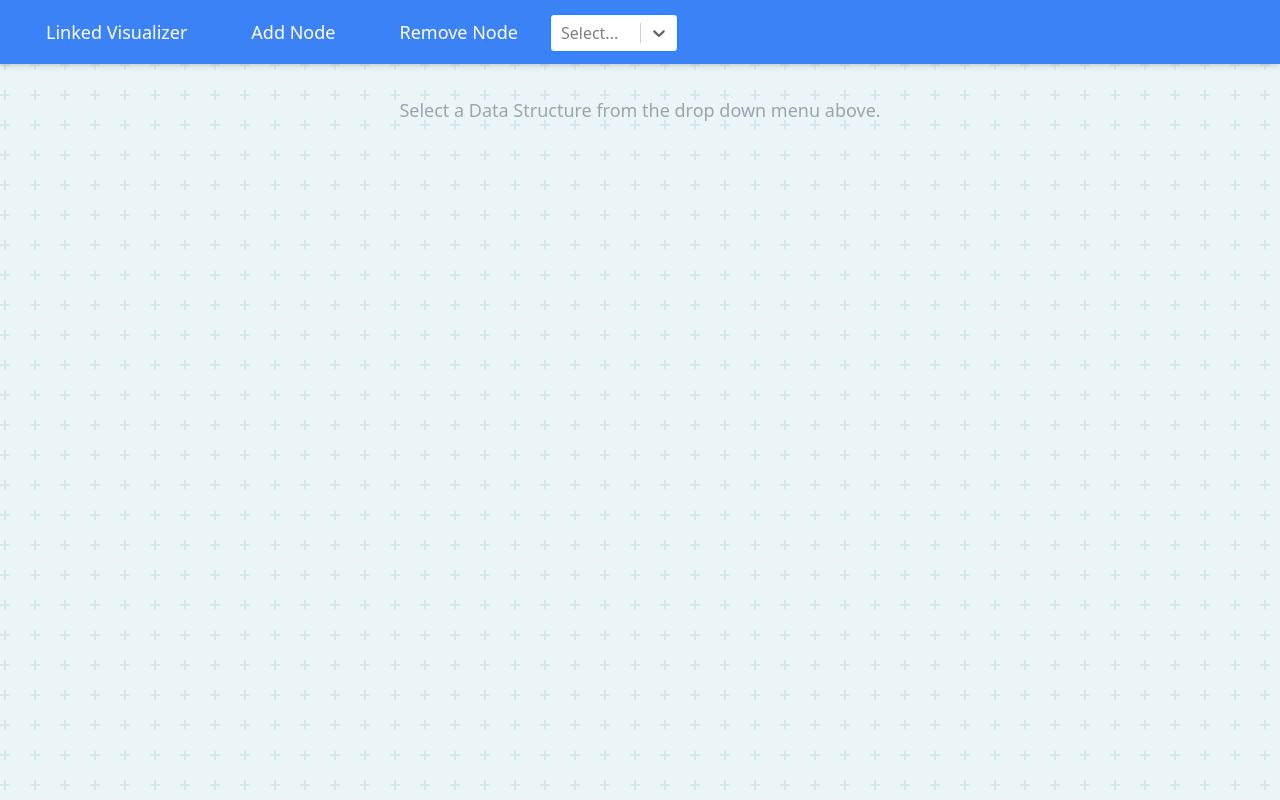
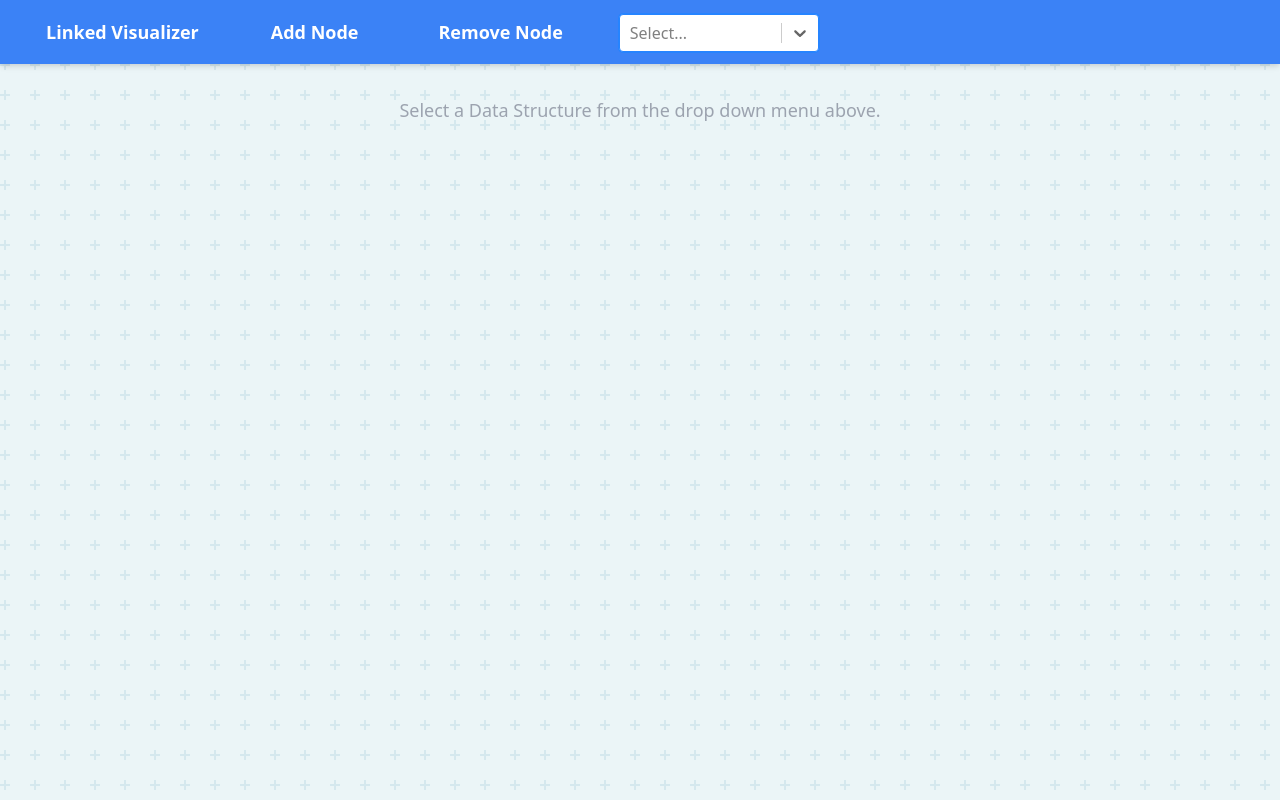
Before and after one commit to JackTrimboli/LinkedVisualizer, a React (Create React App) app: page / in a window 1280 px wide. Built offline with nearby package versions, Linux system fonts and the light colour scheme.

Commit message:
Styling and bugfixes

```diff
--- a/src/components/Bst.jsx
+++ b/src/components/Bst.jsx
@@ -1,14 +1,11 @@
 import React from "react";
 import Node from "./Node";
 
-
 const Bst = (props) => {
-
-
-  return(
-  <div>
-    BST
-  </div>
+  return (
+    <div>
+      <Node />
+    </div>
   );
 };
 
--- a/src/components/Heap.jsx
+++ b/src/components/Heap.jsx
@@ -1,14 +1,12 @@
-import React from 'react';
+import React from "react";
 import Node from "./Node";
 
-
 const Heap = (props) => {
-
   return (
     <div>
-      HEAP
+      <Node />
     </div>
   );
-}
+};
 
-export default Heap
+export default Heap;
--- a/src/components/Main.jsx
+++ b/src/components/Main.jsx
@@ -5,7 +5,7 @@ import Linkedlist from "./Linkedlist";
 import Bst from "./Bst";
 import Heap from "./Heap";
 
-function Main(props) {
+function Main() {
   const [list, setList] = useState([]);
   const [label, setLabel] = useState("");
   const [showAddPopup, setShowAddPopup] = useState(false);
@@ -25,20 +25,35 @@ function Main(props) {
       color: "black",
       padding: 8,
     }),
+    container: (provided) => ({
+      ...provided,
+      width: "200px",
+      marginLeft: "1rem",
+    }),
     singleValue: (provided) => {
-      return { ...provided };
+      const transition = "opacity 300ms";
+      return { ...provided, transition };
     },
   };
   function handleSelectChange(selectData) {
     if (selectData.value === 1) {
+      if (label === "Linked-List") {
+        console.log("Structure already selected.");
+        return;
+      }
       setLabel("Linked-List");
       console.log("Link-list Selected. The List is empty.");
     } else if (selectData.value === 2) {
+      if (label === "Binary-Search-Tree") {
+        console.log("Structure already selected.");
+        return;
+      }
       setLabel("Binary-Search-Tree");
       console.log("BST Selected. The List is empty.");
     } else if (selectData.value === 3) {
       setLabel("Heap");
       console.log("Heap Selected. The List is empty.");
+      return;
     }
     setList([]);
   }
@@ -52,8 +67,7 @@ function Main(props) {
       return;
     }
     toggleAddPopup();
-    setList([...list, value]);
-    console.log("List After Addition: " + list.toLocaleString());
+    setList([...list, parseInt(value)]);
   }
   function handleRemoveNode(value) {
     if (!label) {
@@ -66,7 +80,7 @@ function Main(props) {
     }
     toggleRemovePopup();
     if (list.length > 0) {
-      let index = list.indexOf(value);
+      let index = list.indexOf(parseInt(value));
       setRemovalIdx(index);
       let newList = [...list];
       newList.splice(index, 1);
@@ -94,12 +108,17 @@ function Main(props) {
     <div className="box-border w-full h-full">
       {/* <Tutorial /> */}
       <nav className="bg-blue-500 h-16 min-w-full text-white shadow-md p-3.5">
-        <button className="ml-8 mr-8 text-lg">Linked Visualizer</button>
-        <button className="relative ml-8 mr-8 text-lg" onClick={toggleAddPopup}>
+        <button className="ml-8 mr-8 text-lg font-bold focus:outline-none">
+          Linked Visualizer
+        </button>
+        <button
+          className="relative ml-8 mr-8 px-2 py-1 text-lg font-bold rounded-lg focus:outline-none hover:bg-blue-400 active:bg-blue-600"
+          onClick={toggleAddPopup}
+        >
           Add Node
         </button>
         <button
-          className="relative ml-8 mr-8 text-lg"
+          className="relative ml-8 mr-8 px-2 py-1 text-lg font-bold rounded-lg focus:outline-none hover:bg-blue-400"
           onClick={toggleRemovePopup}
         >
           Remove Node
--- a/src/components/Node.jsx
+++ b/src/components/Node.jsx
@@ -3,9 +3,11 @@ const Node = (props) => {
   const val = props.value;
 
   return (
-    <div className="flex flex-row">
-      <div className="transform bg-blue-600 z-10 rounded-full h-20 w-20 border-2 border-black border-4 shadow-md hover:scale-150 cursor-pointer">
-        <p className="top-1/2 left-1/2 items-center mt-5 ml-1">Value: {val}</p>
+    <div className="flex flex-row text-center">
+      <div className="relative text-center transform bg-blue-600 z-10 rounded-full h-20 w-20 border-2 border-black border-4 shadow-md hover:scale-150 cursor-pointer">
+        <p className="absolute w-full top-1/4 flex justify-center text-2xl">
+          {val}
+        </p>
       </div>
       <div style={container}>
         <div style={stemStyles}></div>
--- a/src/components/PopupModal.jsx
+++ b/src/components/PopupModal.jsx
@@ -1,4 +1,4 @@
-import React from "react";
+import { React } from "react";
 
 const PopupModal = (props) => {
   let modalData = 0;
@@ -8,6 +8,11 @@ const PopupModal = (props) => {
   }
   function dataHandler() {
     props.handlerAction(modalData);
+  }
+  function handleKeyPress(event) {
+    if (event.key === "Enter") {
+      props.handlerAction(modalData);
+    }
   }
 
   if (props.show === true) {
@@ -22,13 +27,17 @@ const PopupModal = (props) => {
                 <h3 className="text-3xl font-semibold">{props.title}</h3>
               </div>
               {/*body*/}
-              <div className="relative p-6 flex-auto items-center">
+              <div className="relative p-6 flex-auto items-center justify-center items-center">
                 <input
+                  className="my-4 ml-5 py-2 bg-gray-100 text-xl leading-relaxed text-center rounded-md focus:outline-none"
                   type="number"
                   placeholder="Enter a number"
-                  className="my-4 ml-5 text-blueGray-500 text-lg leading-relaxed text-center"
                   onChange={(e) => setModalData(e.target.value)}
                   defaultValue={0}
+                  autoFocus={true}
+                  onFocus={(event) => event.target.select()}
+                  onKeyPress={handleKeyPress}
+                  maxLength={5}
                 />
               </div>
               {/*footer*/}
```
